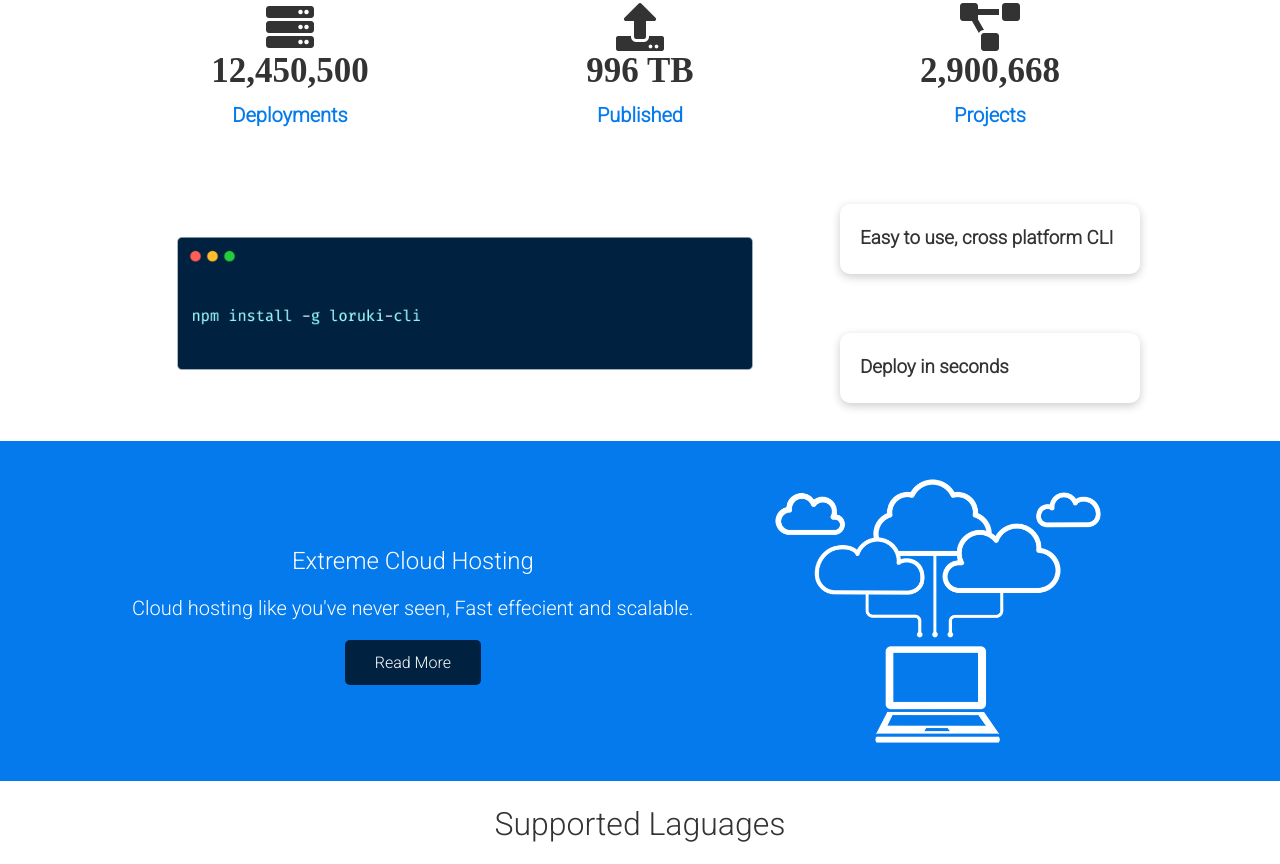
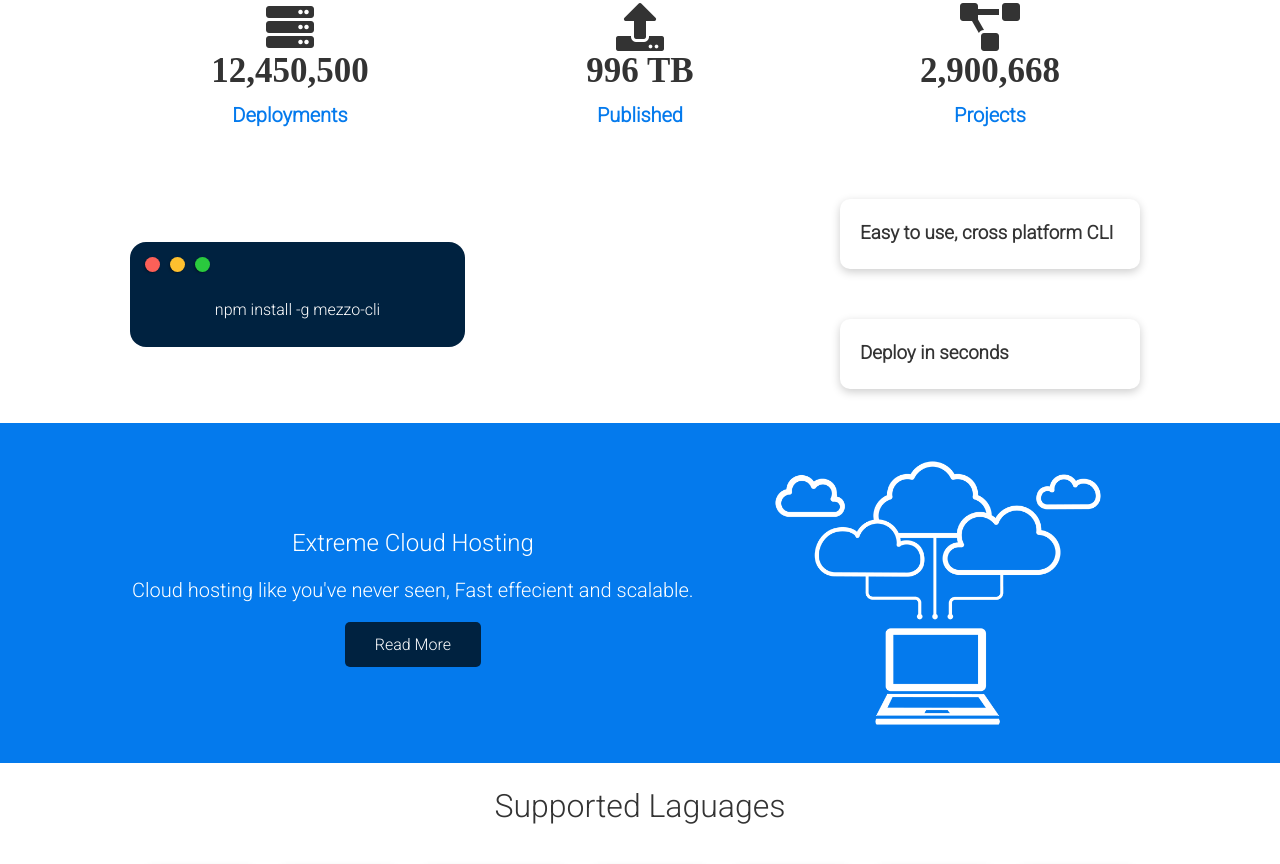
Before and after one commit to mpumezogqoboka/mezzo-cloud-website, a plain HTML site: page index.html in a window 1280 px wide. Shown: the part 675-1539 px from the top of the page. Drawn offline with Linux system fonts and the light colour scheme.

Commit message:
modified files

```diff
--- a/css/style.css
+++ b/css/style.css
@@ -33,6 +33,7 @@ p {
 img {
   width: 100%;
 }
+
 
 .navbar {
   background-color: #047aed;
@@ -294,19 +295,54 @@ lg {
   justify-self: flex-end;
 }
 
-.features-sub-head img {
-  width: 250px;
-  justify-self: flex-end;
-}
+
 
 .features-sub-head {
   background-color: #fff;
 }
 
-.features-sub-head img {
+.dots {
+	display: flex;
+	padding: 10px;
+}
 
-  background-color: #fff;
+#dot-1{
+	background-color:  #FC6058;
 }
+
+#dot-2{
+	background-color:  #FEC02F;
+}
+
+#dot-3{
+	background-color:  #2ACA3E;
+}
+
+.browser-dot{
+	background-color: black;
+	height: 15px;
+	width: 15px;
+	border-radius: 50%;
+	margin: 5px;
+
+	-webkit-box-shadow: -1px 1px 3px -1px rgba(0,0,0,0.75);
+	-moz-box-shadow: -1px 1px 3px -1px rgba(0,0,0,0.75);
+	box-shadow: -1px 1px 3px -1px rgba(0,0,0,0.75);
+
+}
+
+.npm-container {
+  background-color: #002240;
+  border-radius: 1rem;
+  width: 50%;
+  height: 50%;
+}
+
+.npm-container p {
+  color: #fff;
+  text-align: center;
+}
+
 
 .features-main .card .fa-server i {
   background-color: #333;
@@ -586,4 +622,8 @@ code, pre {
     padding: 10px;
     background-color: rgba(0, 0, 0, 0.1);
   }
+
+  .showcase {
+    align-content: center;
+  }
 }
--- a/index.html
+++ b/index.html
@@ -84,7 +84,14 @@
     </section>
     <section class="cli">
             <div class="container grid">
-                <img src="images/cli.png" alt="">
+                <div class="npm-container">
+                    <div class="dots">
+                        <div id="dot-1" class="browser-dot"></div>
+                        <div id="dot-2" class="browser-dot"></div>
+                        <div id="dot-3" class="browser-dot"></div>
+                    </div>
+                    <p>npm install -g mezzo-cli</p>
+                </div>
                 <div class="card">
                     <h3>Easy to use, cross platform CLI</h3>
                 </div>
@@ -144,7 +151,7 @@
         <div class="container grid grid-3">
             <div>
                 <h1>Mezzo</h1>
-                <p>Copyright &copy;</p>
+                <p>Copyright &copy; 2020</p>
             </div>
             <nav>
                 <ul>
```
